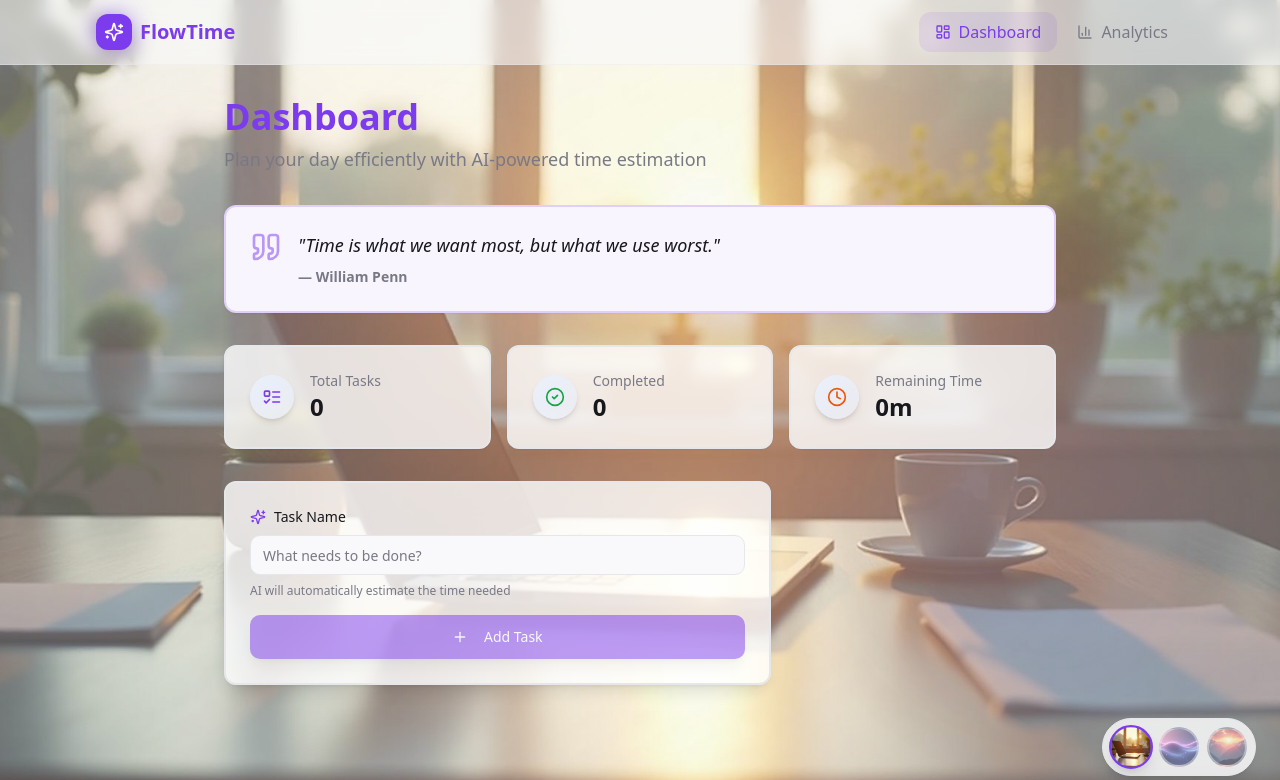
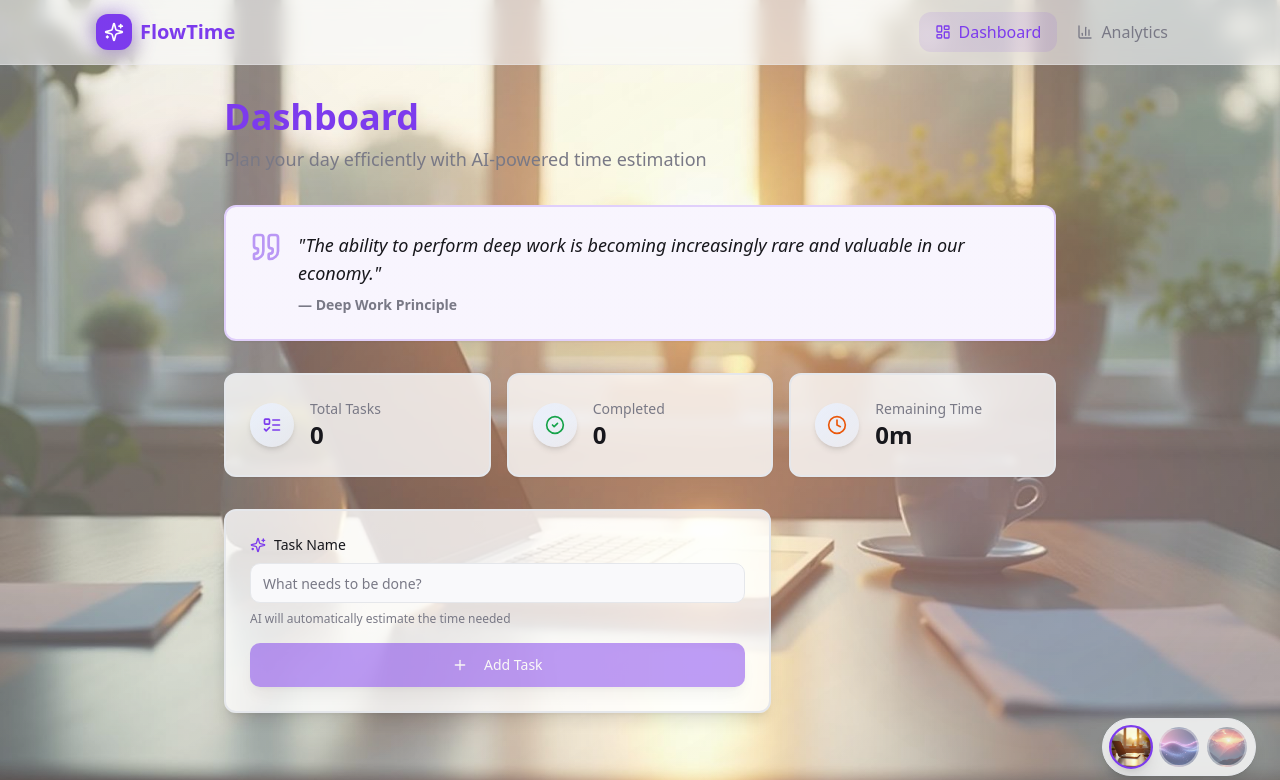
Before and after one commit to Hemanth22334/time-wise-planner-61, a React (Vite) app: page / in a window 1280 px wide. Shown: the top 780 px of the page. Built offline with nearby package versions, Linux system fonts and the light colour scheme; the HTML template or start-up script is replaced by a standard one.

Commit message:
Add Deep Work quotes

```diff
--- a/src/components/MotivationalQuote.tsx
+++ b/src/components/MotivationalQuote.tsx
@@ -4,28 +4,44 @@ import { Card } from "@/components/ui/card";
 
 const quotes = [
   {
-    text: "Time is what we want most, but what we use worst.",
-    author: "William Penn"
+    text: "The ability to perform deep work is becoming increasingly rare and valuable in our economy.",
+    author: "Deep Work Principle"
   },
   {
-    text: "The key is not to prioritize what's on your schedule, but to schedule your priorities.",
-    author: "Stephen Covey"
+    text: "Clarity about what matters provides clarity about what does not.",
+    author: "Deep Work Principle"
   },
   {
-    text: "Productivity is never an accident. It is always the result of a commitment to excellence.",
-    author: "Paul J. Meyer"
+    text: "Focus intensely without distraction on a cognitively demanding task to push your capabilities.",
+    author: "Deep Work Principle"
   },
   {
-    text: "Focus on being productive instead of busy.",
-    author: "Tim Ferriss"
+    text: "Schedule every minute of your day to protect time for what matters most.",
+    author: "Deep Work Principle"
   },
   {
-    text: "You don't have to be great to start, but you have to start to be great.",
-    author: "Zig Ziglar"
+    text: "Embrace boredom and resist the urge to check your phone during idle moments.",
+    author: "Deep Work Principle"
   },
   {
-    text: "Time management is life management.",
-    author: "Robin Sharma"
+    text: "High-quality work produced equals time spent multiplied by intensity of focus.",
+    author: "Deep Work Principle"
+  },
+  {
+    text: "Train your ability to concentrate by eliminating shallow obligations from your schedule.",
+    author: "Deep Work Principle"
+  },
+  {
+    text: "Create rituals and routines to minimize friction when starting important work.",
+    author: "Deep Work Principle"
+  },
+  {
+    text: "Say no to shallow commitments to say yes to deep, meaningful work.",
+    author: "Deep Work Principle"
+  },
+  {
+    text: "Batch shallow tasks together and complete them in designated time blocks.",
+    author: "Deep Work Principle"
   },
 ];
 
```
